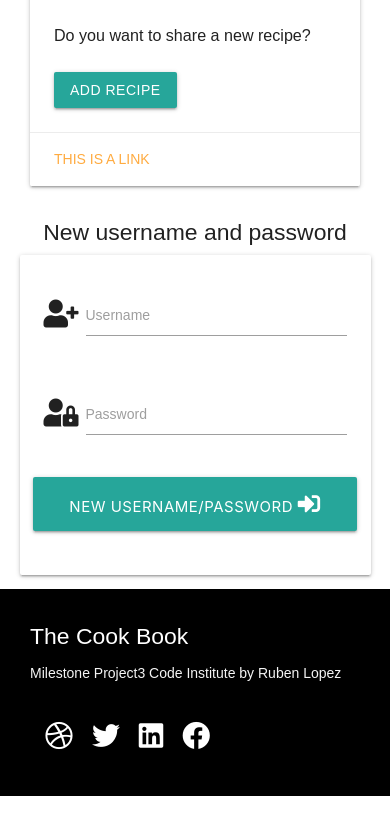
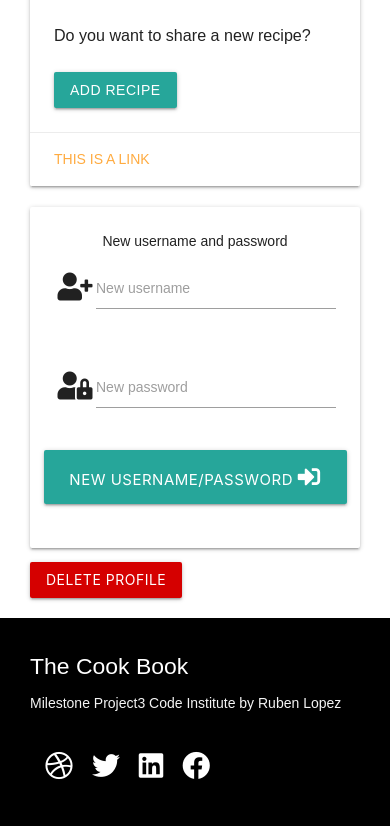
Before and after one commit to rlopezba1/CookBook, a Flask app: page /newusername in a window 390 px wide. Shown: the part 318-1144 px from the top of the page. Before the commit the page ends 1114 px from the top, so only its background shows below. Run offline with Flask 2, Linux system fonts and the light colour scheme; some libraries are stand-ins or nearby versions.

Commit message:
fixing colors, and sizes in small devices

```diff
--- a/app.py
+++ b/app.py
@@ -178,6 +178,14 @@ def delete_food(food_id):
     return redirect(url_for("get_foods"))
 
 
+@app.route("/delete_profile/<users_id>")
+def delete_profile(users_id):
+    mongo.db.users.remove({"_id": ObjectId(users_id)})
+    flash("Profile Successfully Deleted")
+    return redirect(url_for("get_foods"))
+
+
+
 @app.route("/get_categories")
 def get_categories():
     categories = list(mongo.db.categories.find().sort("category_name", 1))
--- a/static/css/style.css
+++ b/static/css/style.css
@@ -44,11 +44,11 @@ body {
 }
 
 
+
+
 /* Extra small devices (phones, 600px and down) */
 @media only screen and (max-width: 600px) {
-.reduce{
-    height: 20%;
-}
+
 }
 
 /* Small devices (portrait tablets and large phones, 600px and up) */
--- a/templates/base.html
+++ b/templates/base.html
@@ -17,12 +17,13 @@
 
 <body>
 
+
     <header>
-
+     <div class="navbar-fixed">
         <!-- Top navbar-->
         <nav>
             <div class="nav-wrapper red accent-4">
-                <a href="" class="brand-logo"> The Cook Book</a>
+                <a href="" class="brand-logo" style="width: 100%; margin-left: 70px"> The Cook Book</a>
                 <a href="{{ url_for('get_foods') }}" data-target="mobile-demo" class="sidenav-trigger"><i class="fas fa-bars"></i></a>
                 <ul class="right hide-on-med-and-down">
                         <li><a href="{{ url_for('home') }}">Home</a></li>
@@ -42,11 +43,12 @@
                 </ul>
             </div>
         </nav>
+    </div>
 
         <!-- mobile navbar-->
         <ul class="sidenav" id="mobile-demo">
             <li>
-                <h4 class="center-align light-blue-text text-darken-4">Cook Book</h4>
+                <h4 class="center-align text-darken-4"> The Cook Book</h4>
             </li>
                 <li><a href="{{ url_for('home') }}">Home</a></li>
                 <li><a href="{{ url_for('get_foods') }}">All recipes</a></li>
@@ -87,7 +89,7 @@
      <footer class="page-footer black">
           <div class="container">
             <div class="row">
-              <div class="col l6 s12">
+              <div class="col s12 m3 l6">
                 <h5 class="white-text">The Cook Book</h5>
                 <p class="grey-text text-lighten-4">Milestone Project3 Code Institute by Ruben Lopez</p>
               </div>
--- a/templates/profile.html
+++ b/templates/profile.html
@@ -3,10 +3,11 @@
 
 
 <div class="row">
-    <div class="col s12 m6">
+    <div class="col s12 m4">
         <div class="card">
             <div class="card-image">
-          <img src="https://external-content.duckduckgo.com/iu/?u=https%3A%2F%2Fimg.freepik.com%2Fvector-gratis%2Fchef-joven-pareja-avatares-personajes_24640-47795.jpg%3Fsize%3D338%26ext%3Djpg&f=1&nofb=1">
+                <img
+                    src="https://external-content.duckduckgo.com/iu/?u=https%3A%2F%2Fimg.freepik.com%2Fvector-gratis%2Fchef-joven-pareja-avatares-personajes_24640-47795.jpg%3Fsize%3D338%26ext%3Djpg&f=1&nofb=1">
                 <span class="card-title">{{ username }}'s Profile</span>
             </div>
             <div class="card-content">
@@ -18,38 +19,48 @@
             </div>
         </div>
     </div>
-  </div>
 
-  <h5 class="center-align">New username and password</h5>
-
-    <form class="col s12 m6" method="POST" action="{{ url_for('newusername') }}">
-        <div class="card-panel">
+    <form class="col s12 m6 right" method="POST" action="{{ url_for('newusername') }}">
+        <div class="card-panel center-align">New username and password <br>
             <!-- Username -->
             <div class="row">
                 <div class="input-field col s12">
                     <i class="fas fa-user-plus prefix"></i>
-                    <input id="newusername" name="newusername" type="text" minlength="5"
-                    maxlength="15" pattern="^[a-zA-Z0-9]{5,15}$" class="validate" required>
-                    <label for="newusername">Username</label>
+                    <input id="newusername" name="newusername" type="text" minlength="5" maxlength="15"
+                        pattern="^[a-zA-Z0-9]{5,15}$" class="validate" required>
+                    <label for="newusername">New username</label>
                 </div>
             </div>
             <!-- Password -->
             <div class="row">
                 <div class="input-field col s12">
                     <i class="fas fa-user-lock prefix"></i>
-                    <input id="newpassword" name="newpassword" type="password" minlength="5"
-                     maxlength="15" pattern="^[a-zA-Z0-9]{5,15}$" class="validate">
-                    <label for="newpassword">Password</label required>
+                    <input id="newpassword" name="newpassword" type="password" minlength="5" maxlength="15"
+                        pattern="^[a-zA-Z0-9]{5,15}$" class="validate">
+                    <label for="newpassword">New password</label required>
                 </div>
             </div>
             <!-- Register-->
             <div class="row">
                 <button type="submit" class="col s12 btn-large">
-                    New username/password <i class="fas fa-sign-in-alt"></i>
+                    New username/password <i class="fas fa-sign-in-alt"></i><br>
                 </button>
             </div>
         </div>
     </form>
+    <div class="col s12 m6 right">
+        <button data-target="modal1" class="btn modal-trigger  red accent-4">Delete Profile</button>
+    </div>
+    <!-- Modal Structure -->
+    <div id="modal1" class="modal">
+        <div class="modal-content">
+            <h4>Delete Profile</h4>
+            <p>Are you sure that you want to delete your profile?</p>
+        </div>
+        <div class="modal-footer">
+            <a href="" class="modal-close waves-effect waves-green btn-flat">Agree</a>
+        </div>
+    </div>
 
 </div>
 
```
Also changed, not shown: templates/foods.html (+5 -5 lines), static/js/script.js (line endings or trailing spaces). Lines whose indentation alone changed are shown as unchanged.
